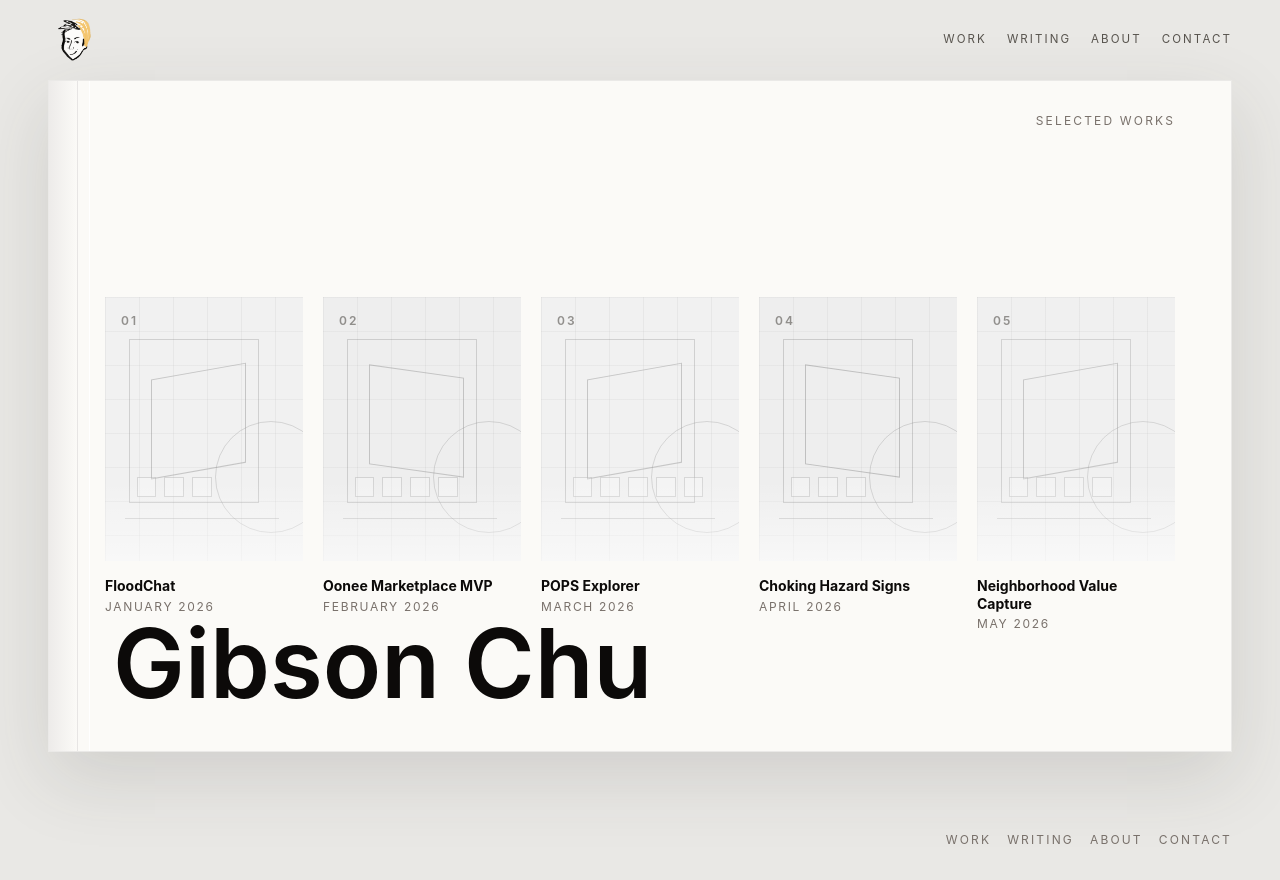
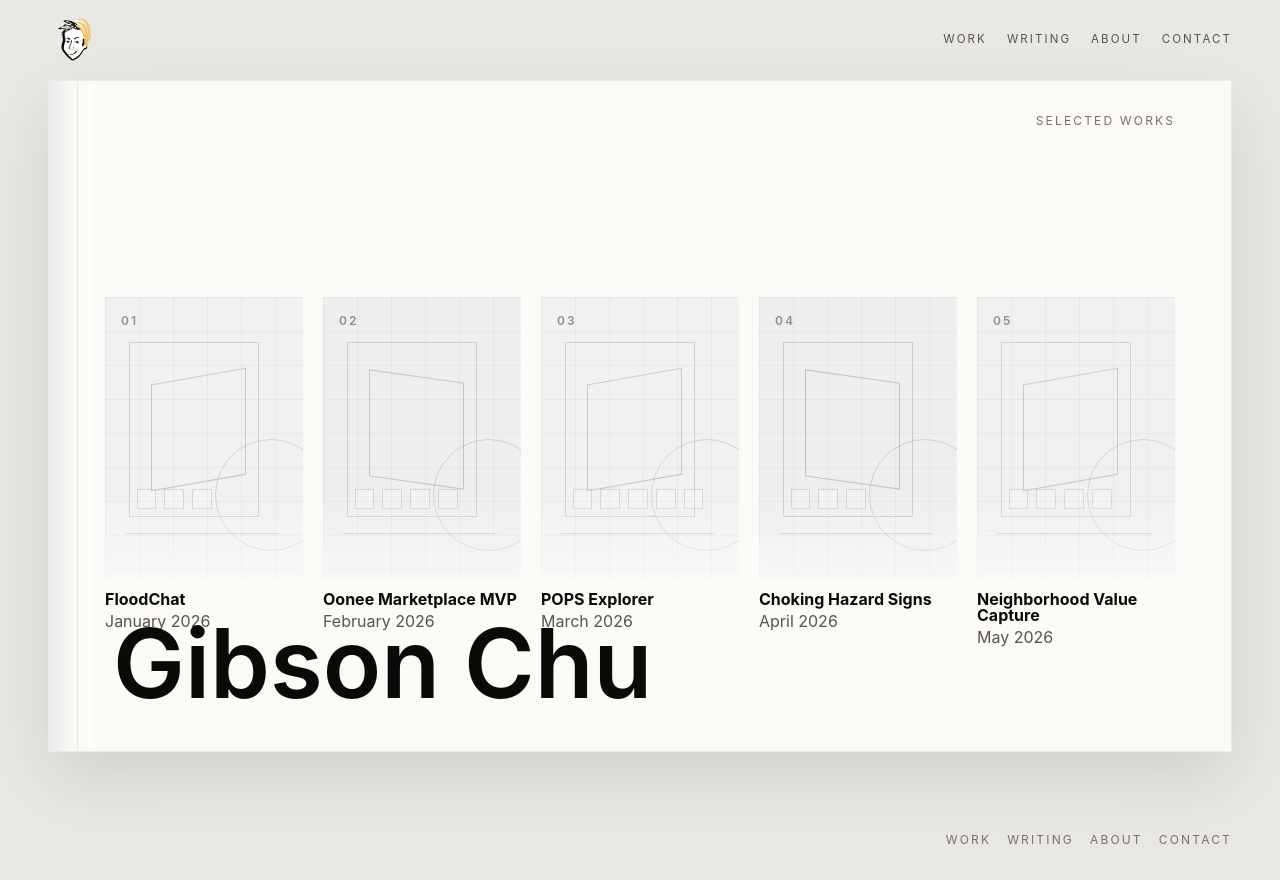
Before and after one commit to gibsonchu/portfolio-2026, a Next.js app: page / in a window 1280 px wide. Built offline with nearby package versions, Linux system fonts and the light colour scheme.

Commit message:
Make cover plates taller portrait frames

```diff
--- a/components/ProjectCard.tsx
+++ b/components/ProjectCard.tsx
@@ -43,7 +43,7 @@ export function ProjectCard({ project, index, featured = false }: ProjectCardPro
           aria-label={`Open ${project.title}`}
           className={[
             "relative block overflow-hidden bg-white transition duration-300 focus:outline-none focus-visible:ring-2 focus-visible:ring-stone-800",
-            featured ? "h-[16.5rem] w-full md:h-[15rem] lg:h-[16.5rem]" : "h-full"
+            featured ? "aspect-[4/5.7] w-full" : "h-full"
           ].join(" ")}
         >
           <div className="absolute inset-0 grayscale saturate-0 transition duration-500 group-hover:scale-[1.02] group-hover:grayscale-0 group-hover:saturate-100">
@@ -57,9 +57,9 @@ export function ProjectCard({ project, index, featured = false }: ProjectCardPro
             {String(index + 1).padStart(2, "0")}
           </span>
         </a>
-        <div className="mt-4 text-left">
-          <p className="text-sm font-bold leading-tight text-stone-950">{project.title}</p>
-          <p className="mt-1 text-xs uppercase tracking-[0.14em] text-stone-500">{project.date}</p>
+        <div className="mt-3 text-left">
+          <p className="text-base font-bold leading-none text-stone-950">{project.title}</p>
+          <p className="mt-1 text-base leading-tight text-stone-600">{project.date}</p>
         </div>
       </div>
       {flyout ? (
```
